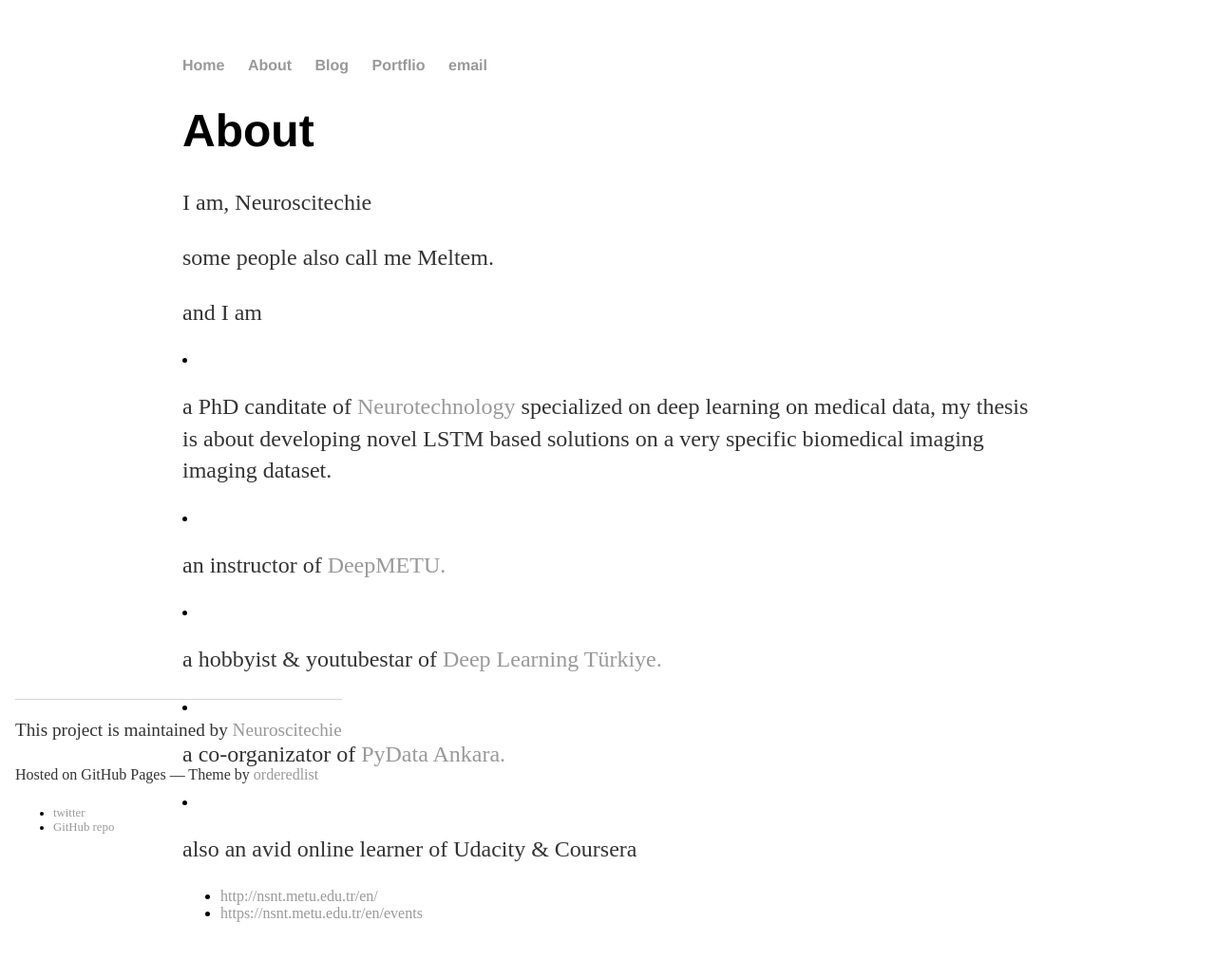
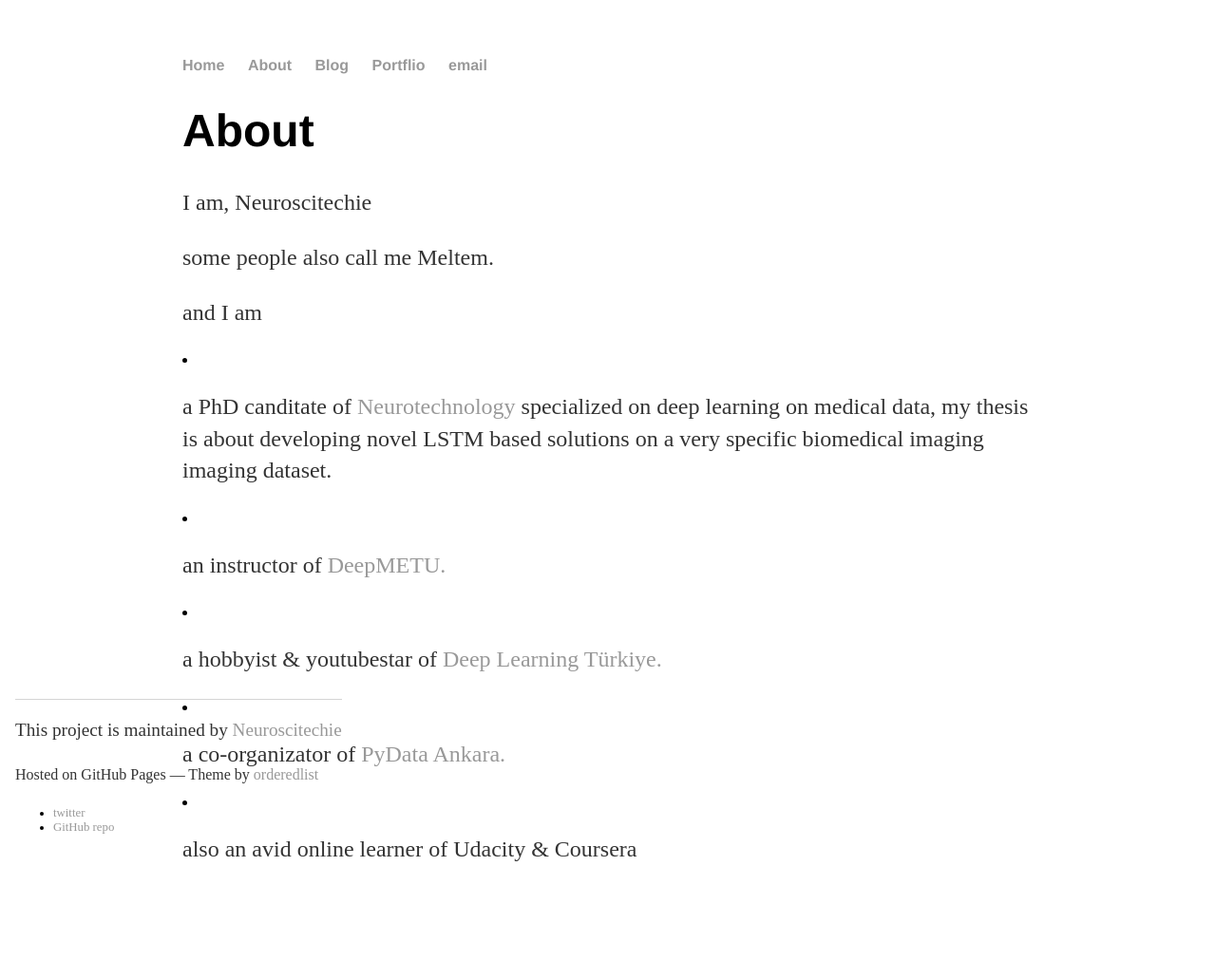
Before and after one commit to inantubek/meltemiatay.github.io, a Jekyll site: the page built from about/index.html, in a window 1280 px wide. Shown: the whole page at 95% size. Built offline with Jekyll 4.4.1, drawn with Linux system fonts in a browser that asks for light colours; after the commit the page ends 971 px from its top, so only the background shows below that.

Commit message:
Update index.html

```diff
--- a/about/index.html
+++ b/about/index.html
@@ -14,7 +14,3 @@ title: A Neuroscitechie Blog
 			<li><p>a co-organizator of <a href="https://www.meetup.com/PyData-Ankara/">PyData Ankara.</a></p></li>
 			<li><p>also an avid online learner of Udacity & Coursera</p></li>
                 </div>
-<ul class="contacts">
-<li><a href="#">http://nsnt.metu.edu.tr/en/</a></li>
-<li><a href="#">https://nsnt.metu.edu.tr/en/events</a></li>
-</ul>
```
